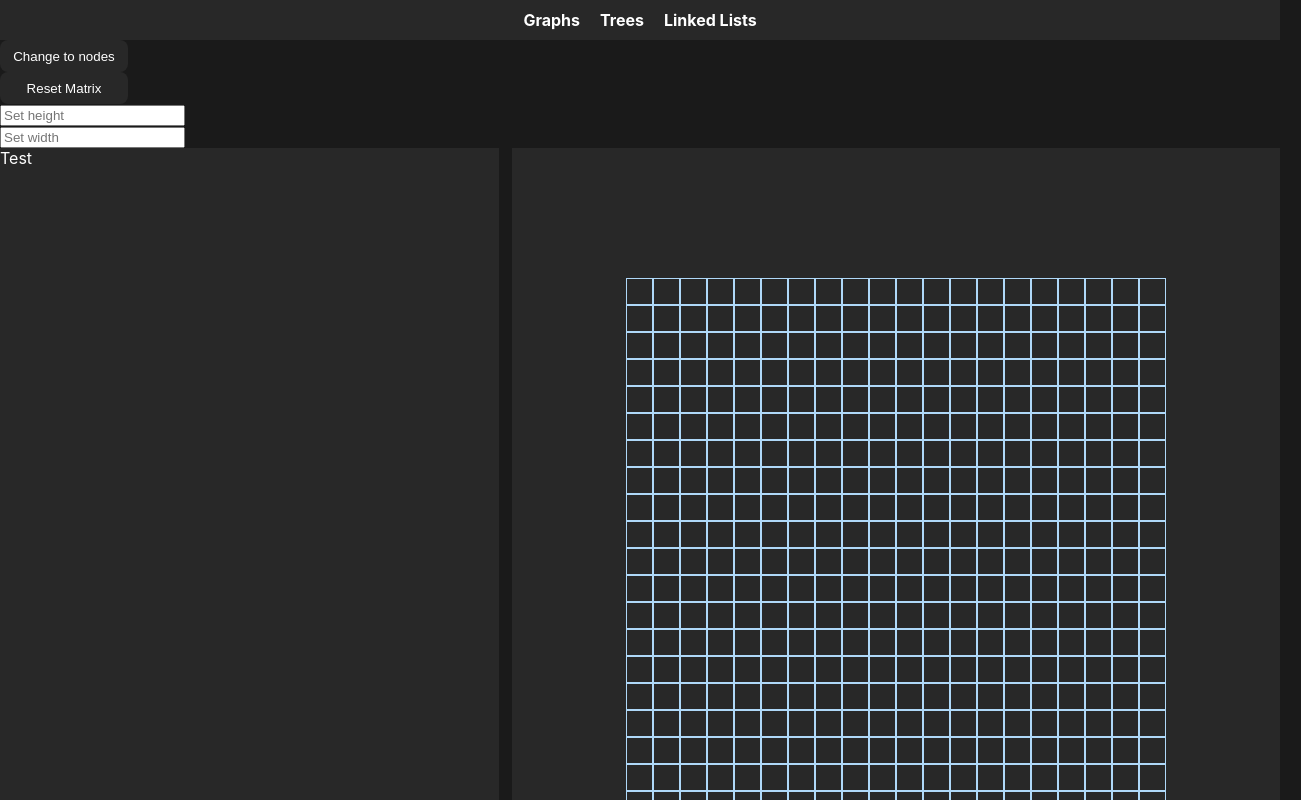
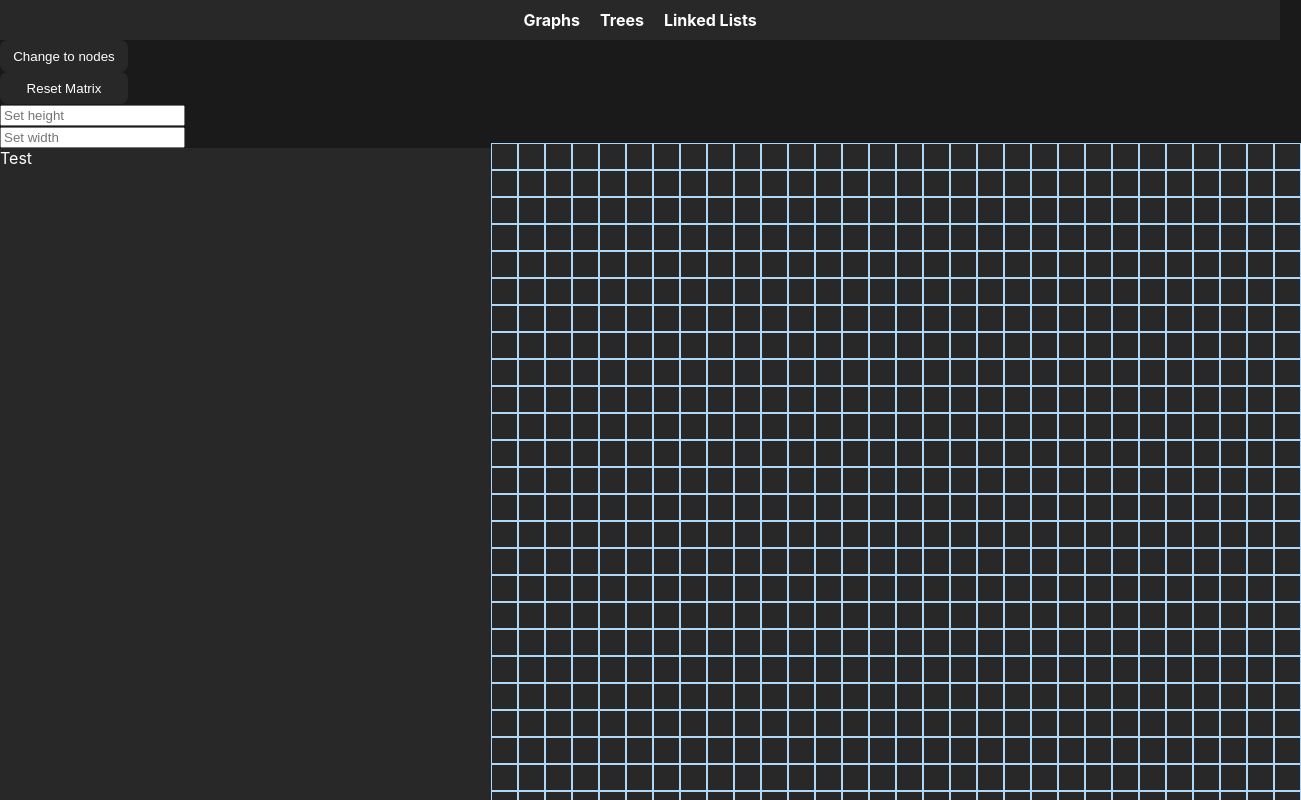
Before and after one commit to mfong4151/Pathfinding-Visualizer, a React (Create React App) app: page /graphs in a window 1280 px wide. Shown: the top 800 px of the page, 1301 px wide, since content can reach past the window. Built offline with nearby package versions, Linux system fonts and the light colour scheme.

Commit message:
added some code for bfs

```diff
--- a/package.json
+++ b/package.json
@@ -11,6 +11,7 @@
     "@types/react": "^18.0.28",
     "@types/react-dom": "^18.0.11",
     "react": "^18.2.0",
+    "react-beautiful-dnd": "^13.1.1",
     "react-dom": "^18.2.0",
     "react-router-dom": "^6.9.0",
     "react-scripts": "5.0.1",
--- a/src/components/Graphs/GraphBanner/index.tsx
+++ /dev/null
@@ -1 +0,0 @@
-export {}
--- a/src/components/Graphs/Matrix/GraphMatrixItem.tsx
+++ b/src/components/Graphs/Matrix/GraphMatrixItem.tsx
@@ -50,7 +50,9 @@ const GraphMatrixItem: React.FC<Props> = ({matrixState, mouseDownState, pos}) =>
         <div className={`tile ${tileFocus} ${matrix[row][col]}`}
         onMouseEnter={handleMouseEnter}
         onDoubleClick={()=> setMouseDown(!mouseDown)}
-        />
+        >
+            {matrix[row][col]}
+        </div>
     );
 
 }
--- /dev/null
+++ b/src/components/Graphs/MatrixBanner/MatrixBanner.tsx
@@ -0,0 +1,69 @@
+import React, { useEffect } from 'react'
+import { createNewMatrix } from '../utils/graphUtils'
+
+interface Props{
+  matrixBannerStates:{
+    matrixNodes: boolean,
+    setMatrixNodes: React.Dispatch<React.SetStateAction<boolean>>,
+    matrix: Array<Array<string>>,
+    setMatrix: React.Dispatch<React.SetStateAction<Array<Array<string>>>>,
+    matrixDim: {y: number, x:number},
+    setMatrixDim: React.Dispatch<React.SetStateAction<{y: number, x:number}>>
+  }
+}
+
+const MatrixBanner:React.FC<Props> = ({matrixBannerStates}) => {
+  const {matrixNodes, setMatrixNodes, matrix, setMatrix, matrixDim, setMatrixDim} = matrixBannerStates;
+
+
+  const handleOnChange = (e:React.ChangeEvent<HTMLInputElement>, origin: string) =>{
+    e.preventDefault();
+    e.stopPropagation()
+
+    const newMatrixDim = {...matrixDim}
+    if (origin === 'height') newMatrixDim['y'] = Number(e.target.value);
+    else newMatrixDim['x'] = Number(e.target.value);
+
+    setMatrixDim(prev => newMatrixDim)
+    return
+  }
+
+  useEffect(()=>{
+    setMatrix(prev => createNewMatrix(matrixDim.y, matrixDim.x))
+
+  }, [matrixDim])
+
+  return (
+    <div className='banner'>
+
+          <button
+              className='sq-buttons banner-button udc'
+              onClick={()=> setMatrixNodes(!matrixNodes)}
+              >
+            {`Change to ${matrixNodes ? 'nodes' : 'matrix'}`}
+          </button>
+
+          <button
+              className='sq-buttons banner-button udc'
+              onClick={() => setMatrix(createNewMatrix(matrixDim.y, matrixDim.x))}
+              >
+              Reset Matrix
+          </button>
+          {matrixNodes && <div>
+
+
+            <form>
+              <input placeholder='Set height' onChange={e => handleOnChange(e,'height')}/>
+
+            </form>
+            <form>
+              <input placeholder='Set width' onChange={e => handleOnChange(e,'width')}>
+
+              </input>
+            </form>
+          </div>}
+        </div>
+  )
+}
+
+export default MatrixBanner
--- a/src/components/Graphs/index.tsx
+++ b/src/components/Graphs/index.tsx
@@ -2,49 +2,25 @@ import './graphs.css'
 import { useState } from "react";
 import GraphMatrix from './Matrix'
 import { createNewMatrix } from "./utils/graphUtils";
+import MatrixBanner from './MatrixBanner/MatrixBanner';
 
-// interface Props{
-
-// }
 
 const Graphs: React.FC = ()=>{
-    const [matrixNodes, setMatrixNodes] = useState('matrix');
-    const [matrixWidth, setmatrixWidth]  = useState(20);
-    const [matrixHeight, setmatrixHeight]  = useState(20);
-    const [matrix, setMatrix] = useState(createNewMatrix(matrixHeight, matrixWidth));
+    const [matrixNodes, setMatrixNodes] = useState(true); //true === matrix, false === nodes
+    const [matrixDim, setMatrixDim]  = useState({y: 30, x: 30});
+    const [matrix, setMatrix] = useState(createNewMatrix(matrixDim.y, matrixDim.x));
     const [nodes, setNodes] = useState([]);
     const matrixState = {matrix, setMatrix}
+
 
     return(
       <div className='font-color'>
         {/* might wanna refactor this into its own component */}
-        <div className='banner'>
 
-          <button
-              className='sq-buttons banner-button udc'
-              onClick={()=> setMatrixNodes(matrixNodes === 'matrix' ? 'nodes' : 'matrix')}
-              >
-            {`Change to ${matrixNodes === 'matrix' ? 'nodes' : 'matrix'}`}
-          </button>
+        <MatrixBanner matrixBannerStates={{matrixNodes, setMatrixNodes, setMatrix, matrix, matrixDim, setMatrixDim
 
-          <button
-              className='sq-buttons banner-button udc'
-              onClick={() => setMatrix(createNewMatrix(matrixHeight, matrixWidth))}
-              >
-              Reset Matrix
-          </button>
 
-          <form>
-            <input placeholder='Set height'>
-
-            </input>
-          </form>
-          <form>
-            <input placeholder='Set width'>
-
-            </input>
-          </form>
-        </div>
+                                          }}/>
 
         <div className='page-body'>
           <div id='page-left' className='tab-bg'>
@@ -52,7 +28,7 @@ const Graphs: React.FC = ()=>{
           </div>
           <div className='adjbar'/>
           <div id='page-right' className='udc tab-bg'>
-              {matrixNodes === 'matrix' && <GraphMatrix matrixState={matrixState}/>}
+              {matrixNodes && <GraphMatrix matrixState={matrixState}/>}
               {/* {matrixNodes === 'nodes' && <GraphNodes/>} */}
 
           </div>
```
Also changed, not shown: src/components/Graphs/utils/algorithims/matrixBFS.tsx (added, +26 -0 lines), src/components/Graphs/utils/algorithims/matrixDFS.tsx (added, +9 -0 lines), 1 other file (tests, documents, lock files or other folders).
